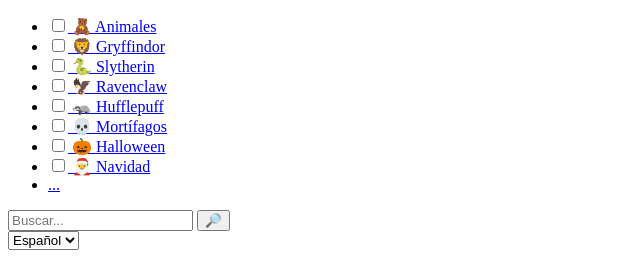
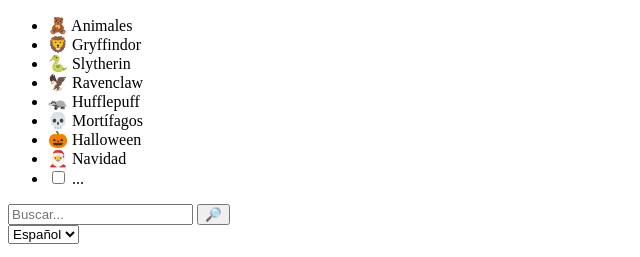
Before and after one commit to josoriov95/simplequiz, a plain HTML site: page index.html in a window 1280 px wide. Shown: the part 276-533 px from the top of the page, without its empty margins (0-640 px from the left). Drawn offline with Linux system fonts and the light colour scheme.

Commit message:
Fix: Corrección según observaciones más recientes (2/2)

```diff
--- a/index.html
+++ b/index.html
@@ -88,66 +88,72 @@
             <div class="categories-ct">
                 <ul class="categories_list">
                     <li class="categorie_item">
-                        <a href="#" class="categorie-anchor">
-                            <input type="checkbox" name="cat-animals" id="catAnimal" value="animales">
+                        <input type="checkbox" name="cat-animals" id="catAnimal" value="animales" hidden>
+                        <label for="catAnimal" class="categorie-chip">
                             <span class="categorie_icon">🧸</span>
                             <span class="categorie_title">Animales</span>
-                        </a>
+                        </label>
                     </li>
                     <li class="categorie_item">
-                        <a href="#" class="categorie-anchor">
-                            <input type="checkbox" name="cat-griffindor" id="catGriffindor"
-                                value="harrypotter,griffindor">
+                        <input type="checkbox" name="cat-griffindor" id="catGriffindor" value="harrypotter,griffindor"
+                            hidden>
+                        <label for="catGriffindor" class="categorie-chip">
                             <span class="categorie_icon">🦁</span>
                             <span class="categorie_title">Gryffindor</span>
-                        </a>
+                        </label>
                     </li>
                     <li class="categorie_item">
-                        <a href="#" class="categorie-anchor">
-                            <input type="checkbox" name="cat-slytherin" id="catSlytherin" value="harrypotter slytherin">
+                        <input type="checkbox" name="cat-slytherin" id="catSlytherin" value="harrypotter slytherin"
+                            hidden>
+                        <label for="catSlytherin" class="categorie-chip">
                             <span class="categorie_icon">🐍</span>
                             <span class="categorie_title">Slytherin</span>
-                        </a>
+                        </label>
                     </li>
                     <li class="categorie_item">
-                        <a href="#" class="categorie-anchor">
-                            <input type="checkbox" name="cat-ravenclaw" id="catRavenclaw" value="harrypotter ravenclaw">
+                        <input type="checkbox" name="cat-ravenclaw" id="catRavenclaw" value="harrypotter ravenclaw"
+                            hidden>
+                        <label for="catRavenclaw" class="categorie-chip">
                             <span class="categorie_icon">🦅</span>
                             <span class="categorie_title">Ravenclaw</span>
-                        </a>
+                        </label>
                     </li>
                     <li class="categorie_item">
-                        <a href="#" class="categorie-anchor">
-                            <input type="checkbox" name="cat-hufflepuff" id="catHufflepuff"
-                                value="harrypotter hufflepuff">
+                        <input type="checkbox" name="cat-hufflepuff" id="catHufflepuff" value="harrypotter hufflepuff"
+                            hidden>
+                        <label for="catHufflepuff" class="categorie-chip">
                             <span class="categorie_icon">🦡</span>
                             <span class="categorie_title">Hufflepuff</span>
-                        </a>
+                        </label>
                     </li>
                     <li class="categorie_item">
-                        <a href="#" class="categorie-anchor">
-                            <input type="checkbox" name="cat-mortifagos" id="catMortifagos"
-                                value="harrypotter mortifagos">
+                        <input type="checkbox" name="cat-mortifagos" id="catMortifagos" value="harrypotter mortifagos"
+                            hidden>
+                        <label for="catMortifagos" class="categorie-chip">
                             <span class="categorie_icon">💀</span>
                             <span class="categorie_title">Mortífagos</span>
-                        </a>
+                        </label>
                     </li>
                     <li class="categorie_item">
-                        <a href="#" class="categorie-anchor">
-                            <input type="checkbox" name="cat-halloween" id="catHalloween" value="halloween">
+                        <input type="checkbox" name="cat-halloween" id="catHalloween" value="halloween" hidden>
+                        <label for="catHalloween" class="categorie-chip">
                             <span class="categorie_icon">🎃</span>
                             <span class="categorie_title">Halloween</span>
-                        </a>
+                        </label>
                     </li>
                     <li class="categorie_item">
-                        <a href="#" class="categorie-anchor">
-                            <input type="checkbox" name="cat-navidad" id="catNavidad" value="navidad">
+                        <input type="checkbox" name="cat-navidad" id="catNavidad" value="navidad" hidden>
+                        <label for="catNavidad" class="categorie-chip">
                             <span class="categorie_icon">🎅</span>
                             <span class="categorie_title">Navidad</span>
-                        </a>
+                        </label>
                     </li>
+
                     <li class="categorie_item">
-                        <a href="#" class="categorie-anchor">...</a>
+                        <input type="checkbox" name="more-cat" id="moreCat" value="more">
+                        <label for="catNavidad" class="categorie-chip">
+                            <span class="categorie_title">...</span>
+                        </label>
                     </li>
                 </ul>
             </div>
@@ -157,8 +163,7 @@
             <div class="main_actions">
                 <search class="action_search-quiz">
                     <form class="search-quiz_form">
-                        <input type="search" id="search" name="quiz-search"
-                            placeholder="Buscar...">
+                        <input type="search" id="search" name="quiz-search" placeholder="Buscar...">
                         <button type="submit" class="search-quiz_button">🔎</button>
                     </form>
                 </search>
@@ -343,7 +348,11 @@
                 <ul class="footer_nav_list">
                     <li>
                         <a href="#">Políticas de privacidad</a>
+                    </li>
+                    <li>
                         <a href="#">Términos y condiciones</a>
+                    </li>
+                    <li>
                         <a href="#">Otros</a>
                     </li>
                 </ul>
```
